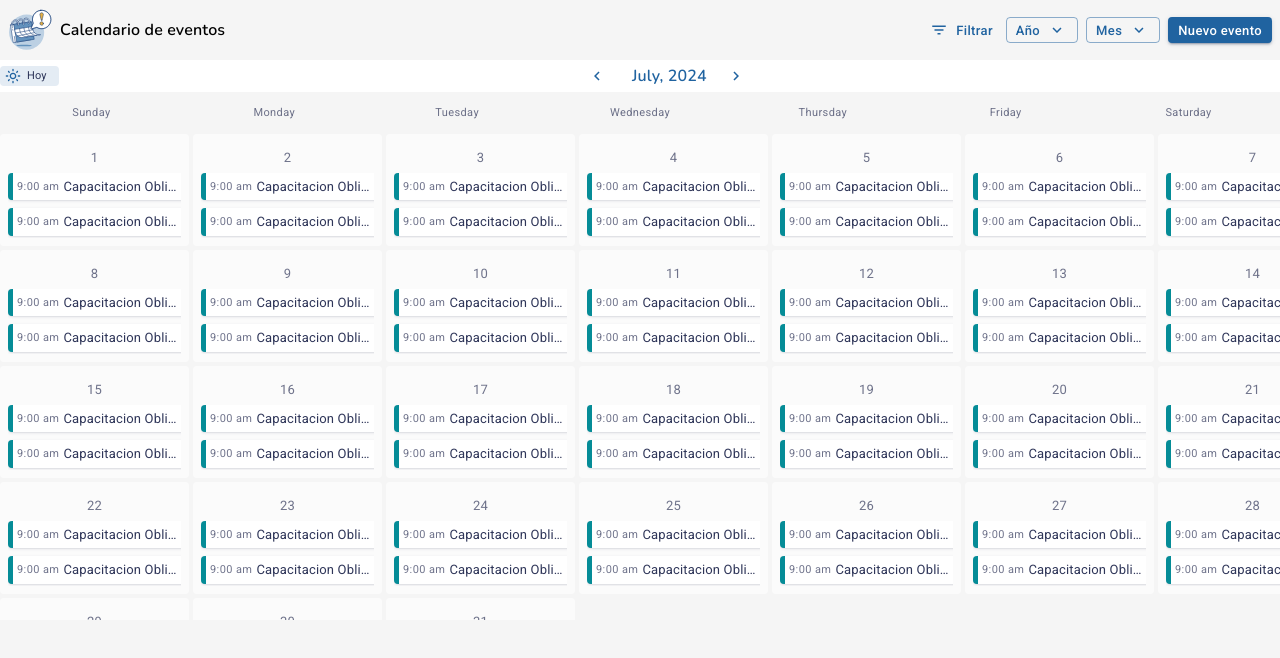
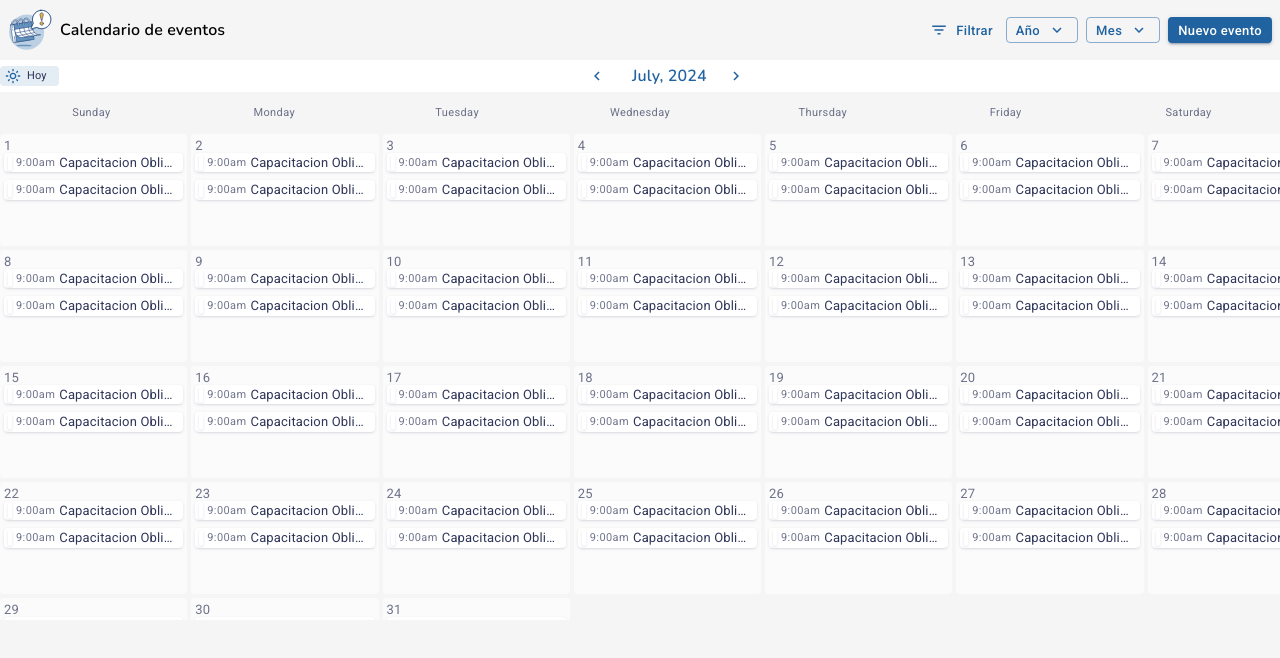
Before and after one commit to ronalsscc/sinco-design-react, a React (Vite) app: page / in a window 1280 px wide. Shown: the top 658 px of the page. Built offline with nearby package versions, Linux system fonts and the light colour scheme.

Commit message:
Se ajusta estilos

```diff
--- a/src/componentes/calendario/Calendario.tsx
+++ b/src/componentes/calendario/Calendario.tsx
@@ -1,13 +1,13 @@
+import 'moment/min/moment-with-locales';
 import React, { useCallback, useState } from 'react';
 import moment, { Moment } from 'moment/';
-import { CambioFechaProps, Evento } from '..';
 import { SincoTheme } from '../../Theme';
 import { Formulario } from './eventos/Formulario';
+import { CambioFechaProps, Evento } from '..';
 import { Box, Button, Chip, Stack, Typography, Menu, MenuItem } from "@mui/material";
 import { LightModeOutlined, ChevronRightOutlined, ChevronLeftOutlined, KeyboardArrowDownOutlined, FilterList } from '@mui/icons-material';
+moment.locale('es');
 
-import 'moment/min/moment-with-locales';
-moment.locale('es');
 
 const ControlFecha: React.FC<CambioFechaProps> = ({ fechaActual, cambiarFechaActual }) => {
     const mesAnterior = useCallback(() => {
@@ -35,8 +35,6 @@ const ControlFecha: React.FC<CambioFechaProps> = ({ fechaActual, cambiarFechaAct
 };
 
 const ContenedorDias: React.FC<CambioFechaProps> = ({ fechaActual }) => {
-
-
 
     const obtenerDiasAMostrar = useCallback(() => {
         let diasIteracion = [];
@@ -85,7 +83,6 @@ const ContenedorDias: React.FC<CambioFechaProps> = ({ fechaActual }) => {
                     <Box key={index} sx={{
                         backgroundColor: SincoTheme.palette.grey[50],
                     }}
-                        // maxWidth="7.5rem"
                         height="7rem"
                         boxSizing='border-box'
                         display='flex'
@@ -94,14 +91,14 @@ const ContenedorDias: React.FC<CambioFechaProps> = ({ fechaActual }) => {
                         alignItems='center'
                         flexDirection='column'
                         borderRadius={1}
-                        p={1}
+                        p={.5}
                     >
-                        <Stack px={1} justifyContent='center' alignItems={"flex-start"}>
-                            <Typography variant="body2" color='textSecondary' p={1}>{dia.date()}</Typography>
+                        <Stack width="100%" justifyContent='center' alignItems={"flex-start"}>
+                            <Typography variant="body2" color='textSecondary'>{dia.date()}</Typography>
                         </Stack>
-                        <Stack height="100%" width={"100%"} gap={1} sx={{ overflowY: 'auto' }}  >
-                            <Evento hora='9:00 am' descripcion='Capacitacion Obligatoria' />
-                            <Evento hora='9:00 am' descripcion='Capacitacion Obligatoria' />
+                        <Stack height="100%" width="100%" gap={1}   >
+                            <Evento tipoEvento="secondary" horaInicio='9:00am' horaFin="2:00pm" descripcion='Capacitacion Obligatoria' />
+                            <Evento tipoEvento="secondary" horaInicio="9:00am" horaFin="2:00pm" descripcion='Capacitacion Obligatoria' />
                         </Stack>
 
                     </Box>
--- a/src/componentes/calendario/eventos/Formulario.tsx
+++ b/src/componentes/calendario/eventos/Formulario.tsx
@@ -1,14 +1,15 @@
 import * as React from 'react';
-import moment from 'moment';
+import moment, { Moment } from 'moment';
 import { SincoTheme } from "../../../Theme";
 import { Box, Button, Typography, TextField, Stack, FormControl, InputLabel, Select, MenuItem, SelectChangeEvent, Autocomplete, ListItem, ListItemAvatar, ListItemText, Avatar, IconButton } from "@mui/material";
 
 import { AdapterMoment } from '@mui/x-date-pickers/AdapterMoment';
 import { LocalizationProvider } from '@mui/x-date-pickers/LocalizationProvider';
 import { DatePicker } from '@mui/x-date-pickers';
-import { DateRangePicker } from '@mui/x-date-pickers-pro';
+import { DateRange, DateRangePicker, SingleInputTimeRangeField } from '@mui/x-date-pickers-pro';
 import { Drawer, FormularioProps, UsuarioProps } from '../..';
 import { HighlightOff } from '@mui/icons-material';
+
 
 
 
@@ -31,6 +32,11 @@ export const Formulario: React.FC<FormularioProps> = ({ open, toggleDialog }) =>
         cambiarEvento(evento.target.value as string);
     };
 
+    const [value, setValue] = React.useState<DateRange<Moment>>([
+        moment('2022-04-17T15:30'),
+        moment('2022-04-17T18:30'),
+    ]);
+
     return (
         <Drawer
             open={open}
@@ -42,18 +48,18 @@ export const Formulario: React.FC<FormularioProps> = ({ open, toggleDialog }) =>
             backgroundColor={SincoTheme.palette.background.paper}
             title='Nuevo evento'
             actions={
-                <Box display="flex" gap={1}>
+                <Box display="flex" gap={1} >
                     <Button variant='text' size='small' onClick={toggleDialog}>Cancelar</Button>
                     <Button variant='contained' size='small' onClick={toggleDialog} >Guardar</Button>
                 </Box>
             }
-            children={
+        >
             <Stack
                 gap={2}
                 p={1}
                 textAlign="center"
             >
-                    <Typography variant='body1' textAlign={"left"} color={SincoTheme.palette.text.secondary}>
+                <Typography variant='body1' textAlign="left" color={SincoTheme.palette.text.secondary}>
                     Ingresa datos del evento
                 </Typography>
 
@@ -84,6 +90,7 @@ export const Formulario: React.FC<FormularioProps> = ({ open, toggleDialog }) =>
                     </Stack>
                     <LocalizationProvider dateAdapter={AdapterMoment}>
                         <DateRangePicker localeText={{ start: 'Hora inicio', end: 'Hora fin' }} />
+
                     </LocalizationProvider>
                 </Stack>
 
@@ -131,8 +138,6 @@ export const Formulario: React.FC<FormularioProps> = ({ open, toggleDialog }) =>
                 </Stack>
 
             </Stack>
-            }
-        >
         </Drawer>
     )
 }
--- a/src/componentes/calendario/eventos/evento.tsx
+++ b/src/componentes/calendario/eventos/evento.tsx
@@ -1,54 +1,68 @@
-import React, { useState } from "react";
-import { Card, Stack, Typography, Popper, Box, Divider, Tooltip } from "@mui/material";
+import React from "react";
+import { Card, Stack, Typography, Tooltip, CardContent, Box } from "@mui/material";
 import { SincoTheme } from "../../../Theme";
 
-export type EventoProps = {
-    hora: string;
+export interface EventoProps {
+    horaInicio: string;
+    horaFin: string;
     descripcion: string;
+    tipoEvento?: string;
 }
 
-export const Evento: React.FC<EventoProps> = ({ hora, descripcion }) => {
-
+export const Evento: React.FC<EventoProps> = ({ horaInicio, horaFin, descripcion, tipoEvento }) => {
     return (
         <Card sx={{
             backgroundColor: SincoTheme.palette.background.paper,
-            borderLeft: "0.313rem solid #058C97",
             display: "flex",
             justifyContent: 'flex-start',
             alignItems: 'center',
             textAlign: 'left',
             height: "1.2rem",
             minHeight: '1.2rem',
-            overflowY: 'hidden',
-            textOverflow: 'ellipsis',
-            whiteSpace: 'nowrap',
+            overflow: 'hidden',
             width: '100%',
             gap: 1,
-            p: 0.5,
         }} elevation={1}
         >
+            <Tooltip arrow title={`${descripcion} Desde, ${horaInicio} - hasta ${horaFin}`}
+                slotProps={{
+                    popper: {
+                        modifiers: [
+                            {
+                                name: 'offset',
+                                options: {
+                                    offset: [0, -20],
+                                },
+                            },
+                        ],
+                    },
+                }}
+            >
+                <Stack direction="row" gap={.5} p={.5} sx={{ width: '100%' }}>
+                    <Card sx={{ backgroundColor: tipoEvento || SincoTheme.palette.primary.main, width: 4 }}>
+                        <CardContent sx={{ p: 0 }}></CardContent>
+                    </Card>
 
-            <Tooltip title={descripcion} >
-                <Stack flexDirection={"row"} sx={{ width: '10rem' }} gap={.5}>
-                    <Typography variant='caption' color={SincoTheme.palette.text.secondary}>{hora}</Typography>
-                    <Typography variant='body2' color={SincoTheme.palette.text.primary}
-                        sx={{ maxWidth: '100%', overflow: 'hidden', textOverflow: 'ellipsis', whiteSpace: 'nowrap' }}
-                    >
-                        {descripcion}  Desde, {hora} - hasta  2:00 pm {descripcion}
-
-                    </Typography>
+                    <Stack direction="row" gap={.5} sx={{ width: '100%' }}>
+                        <Typography variant='caption' color={SincoTheme.palette.text.secondary}>
+                            {horaInicio}
+                        </Typography>
+                        <Stack alignItems={"center"} maxWidth={"7.5rem"} justifyContent={"center"} >
+                            <Typography variant='body2' color={SincoTheme.palette.text.primary}
+                                sx={{
+                                    overflow: 'hidden',
+                                    textOverflow: 'ellipsis',
+                                    whiteSpace: 'nowrap',
+                                    flex: 1,
+                                    width: '100%',
+                                }}
+                            >
+                                {descripcion}
+                            </Typography>
+                        </Stack>
+                    </Stack>
                 </Stack>
-                {/* <Box >
-                    <Stack>
-                        <Typography variant="body2" color={SincoTheme.palette.text.secondary}>
-                            {descripcion}
-                        </Typography>
-                        <Typography variant="body2" color={SincoTheme.palette.text.secondary}>
-                            Desde, {hora} - hasta  2:00 pm
-                        </Typography>
-                    </Stack>
-                </Box> */}
             </Tooltip>
         </Card>
     );
-}
+};
```
Lines whose indentation alone changed are shown as unchanged.
